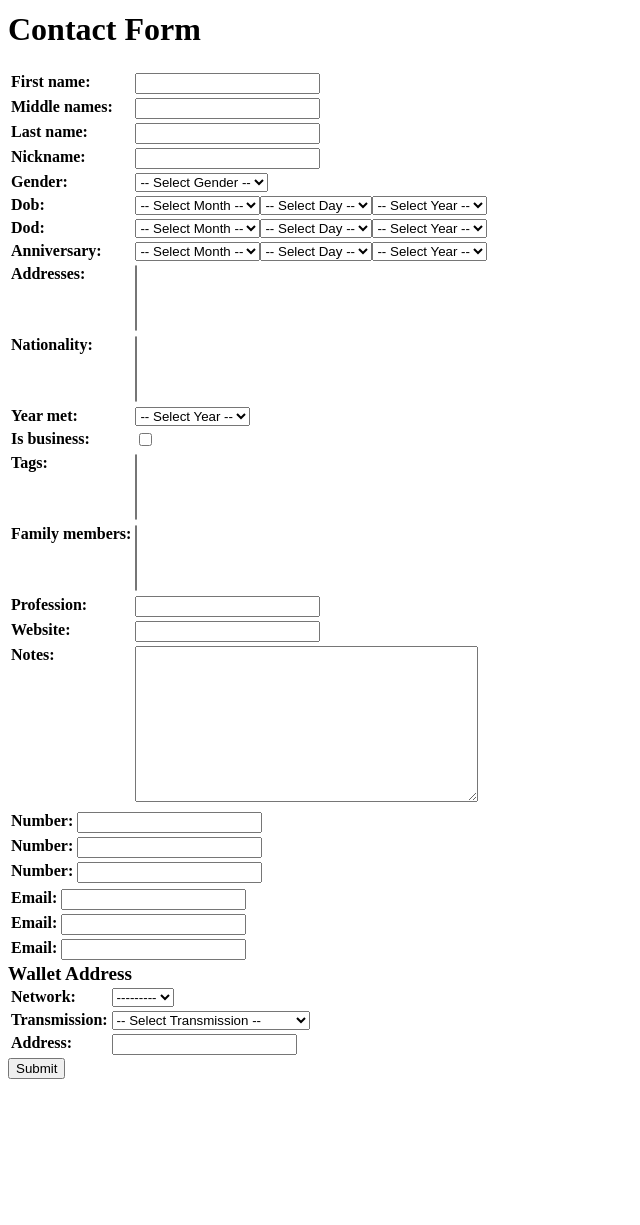
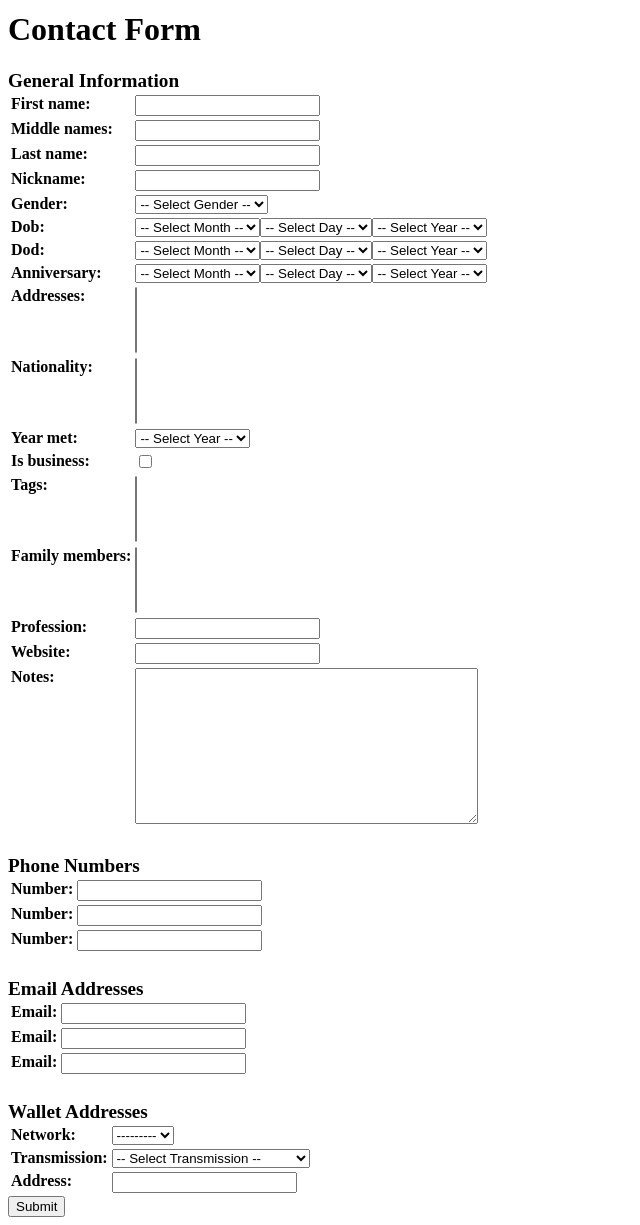
Before and after one commit to notteddydev/reimagined_lamp, a Django app: page /address-book/contacts/new in a window 1280 px wide. Shown: the part 64-1289 px from the top of the page, without its empty margins (0-640 px from the left). Before the commit the page ends 1143 px from the top, so only its background shows below. Run offline with Django 5.2, Linux system fonts and the light colour scheme; the visitor is signed in with stand-in values (Sample User, id 1); data that the repository does not hold is empty; parts of the project's set-up code (start-up, migrations or seed data) failed here and were passed over.

Commit message:
Pattern Contact and Tag forms wrapping tables in sections, and putting captions on tables.

```diff
--- a/address_book/templates/address_book/contact_form.html
+++ b/address_book/templates/address_book/contact_form.html
@@ -7,22 +7,33 @@
 {% block content %}
     <form method="POST">
         {% csrf_token %}
+        <section>
             <table>
+                <caption>General Information</caption>
                 {{ form.as_table }}
             </table>
+        </section>
+        <section>
             <table>
+                <caption>Phone Numbers</caption>
                 {{ phonenumber_formset.management_form }}
                 {{ phonenumber_formset.as_table }}
             </table>
+        </section>
+        <section>
             <table>
+                <caption>Email Addresses</caption>
                 {{ email_formset.management_form }}
                 {{ email_formset.as_table }}
             </table>
+        </section>
+        <section>
             <table>
-            <caption>Wallet Address</caption>
+                <caption>Wallet Addresses</caption>
                 {{ walletaddress_formset.management_form }}
                 {{ walletaddress_formset.as_table }}
             </table>
+        </section>
         <button type="submit" class="btn btn-primary">Submit</button>
     </form>
 {% endblock content %}
--- a/address_book/templates/address_book/tag_form.html
+++ b/address_book/templates/address_book/tag_form.html
@@ -5,6 +5,7 @@
 {% block header %}Tag Form{% endblock header %}
 
 {% block content %}
+    <section>
         <form method="POST">
             {% csrf_token %}
             <table>
@@ -12,4 +13,5 @@
             </table>
             <button type="submit" class="btn btn-primary">Submit</button>
         </form>
+    </section>
 {% endblock content %}
```
Lines whose indentation alone changed are shown as unchanged.
